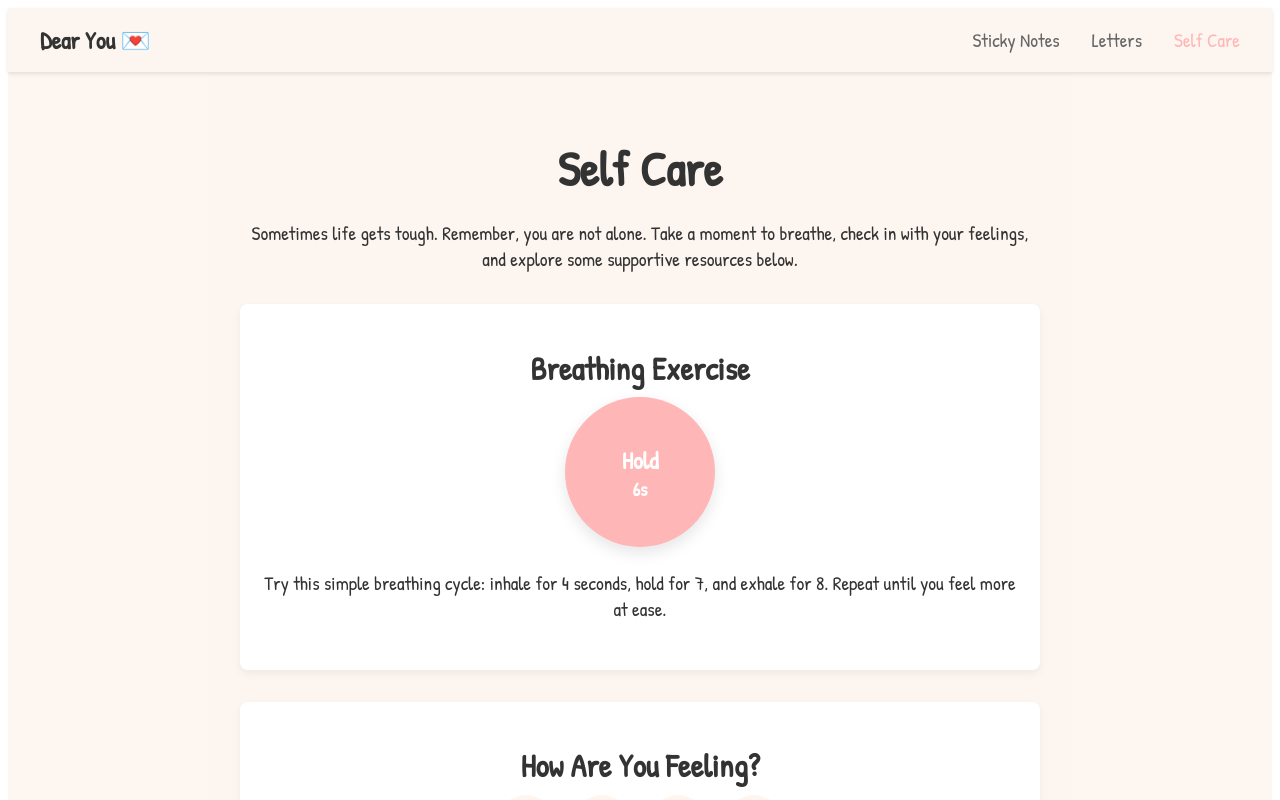
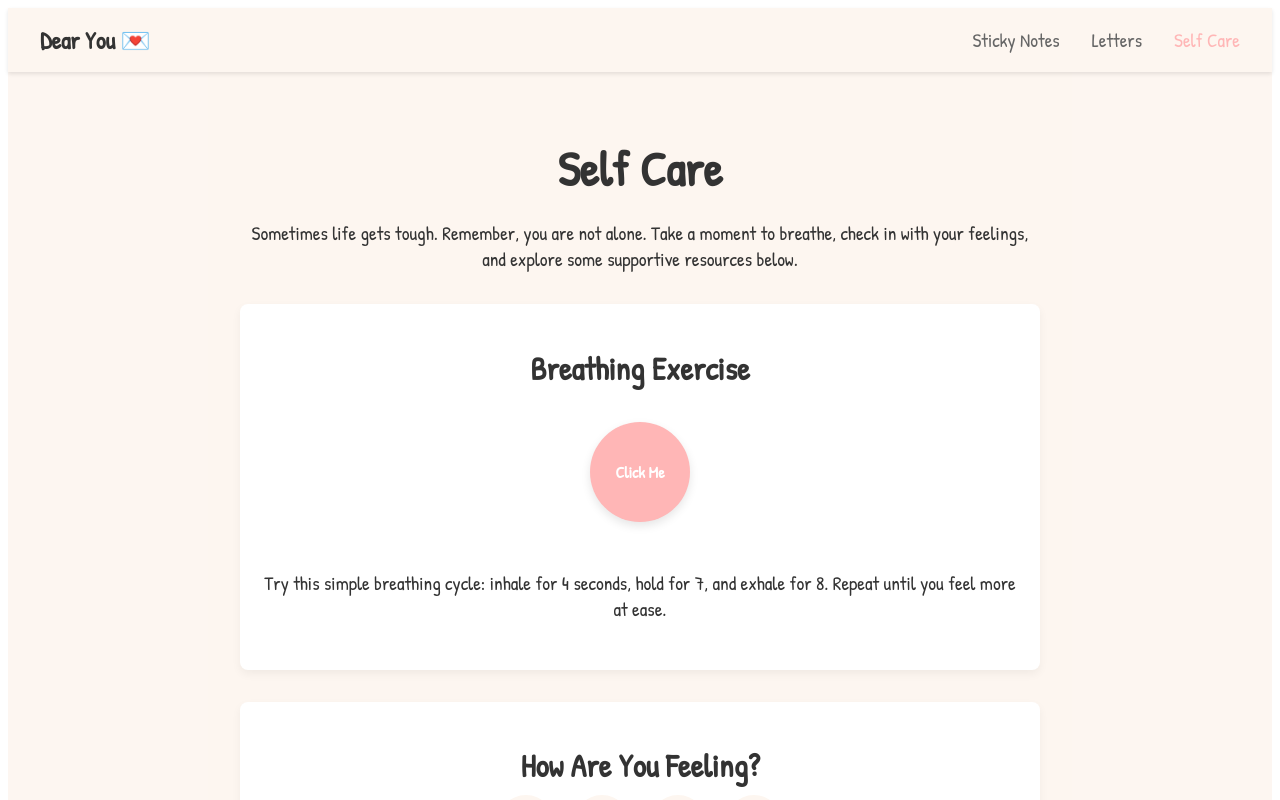
Before and after one commit to Tom-Par/Dear_You_Frontend, a React (Vite) app: page /self-care in a window 1280 px wide. Shown: the top 800 px of the page. Built offline with nearby package versions, Linux system fonts and the light colour scheme.

Commit message:
breathing exercise on/off functionality added

```diff
--- a/src/components/BreathingExercise.css
+++ b/src/components/BreathingExercise.css
@@ -4,7 +4,7 @@
   flex-direction: column;
   align-items: center;
   justify-content: center;
-    margin: 2rem 1rem;
+  margin: 2rem 0;
 }
 
 .breathing-circle {
@@ -12,13 +12,17 @@
   height: 100px;
   background-color: #ffb6b6;
   border-radius: 50%;
-    animation: breathe 19s infinite ease-in-out;
   box-shadow: 0 4px 10px rgba(0, 0, 0, 0.1);
   margin-bottom: 1rem;
   position: relative;
   display: flex;
   align-items: center;
   justify-content: center;
+  cursor: pointer;
+}
+
+.breathing-circle.active {
+  animation: breathe 19s infinite ease-in-out;
 }
 
 .circle-content {
@@ -36,23 +40,18 @@
   font-size: 0.8rem;
 }
 
-  .breathing-label {
-    font-size: 1.2rem;
-    color: #333;
-  }
-
-  /* Keyframes based on a 4-7-8 breathing pattern */
+/* Breathing animation following a 4-7-8 cycle */
 @keyframes breathe {
   0% {
     transform: scale(1);
   }
-    21% { /* Inhale (4/19 ≈ 21%) */
+  21% { /* Inhale for about 4 seconds (21% of 19s) */
     transform: scale(1.5);
   }
-    58% { /* Hold (additional 7 seconds) */
+  58% { /* Hold for about 7 seconds (additional 37%) */
     transform: scale(1.5);
   }
-    100% { /* Exhale (final 8 seconds) */
+  100% { /* Exhale for about 8 seconds (final 42%) */
     transform: scale(1);
   }
 }
--- a/src/components/BreathingExercise.jsx
+++ b/src/components/BreathingExercise.jsx
@@ -3,38 +3,56 @@ import React, { useState, useEffect } from 'react';
 import './BreathingExercise.css';
 
 function BreathingExercise() {
-  const totalCycle = 19; // Total duration in seconds (4 + 7 + 8)
+  const totalCycle = 19; // Total duration of the breathing cycle in seconds (4 + 7 + 8)
   const [time, setTime] = useState(0);
+  const [started, setStarted] = useState(false);
 
-  // Update the timer every second, resetting after the cycle ends
   useEffect(() => {
+    if (!started) return; // Don't start timer if exercise is not active
     const interval = setInterval(() => {
       setTime(prevTime => (prevTime + 1) % totalCycle);
     }, 1000);
     return () => clearInterval(interval);
-  }, []);
+  }, [started]);
 
-  // Determine the current phase and the remaining seconds in that phase
-  let phase = '';
-  let remaining = 0;
-
-  if (time < 4) {
-    phase = 'Inhale';
+  // Determine the current phase and remaining time based on 'time'
+  let phase = "";
+  let remaining = "";
+  if (!started) {
+    phase = "Click Me";
+  } else if (time < 4) {
+    phase = "Inhale";
     remaining = 4 - time;
   } else if (time < 11) {
-    phase = 'Hold';
+    phase = "Hold";
     remaining = 11 - time;
   } else {
-    phase = 'Exhale';
+    phase = "Exhale";
     remaining = 19 - time;
   }
 
+  // Toggle start/stop on click: stop and reset if already started; start if not
+  const handleClick = () => {
+    if (started) {
+      // Stop the exercise and reset state
+      setStarted(false);
+      setTime(0);
+    } else {
+      // Start the exercise
+      setStarted(true);
+      setTime(0);
+    }
+  };
+
   return (
     <div className="breathing-container">
-      <div className="breathing-circle">
+      <div
+        className={`breathing-circle ${started ? 'active' : ''}`}
+        onClick={handleClick}
+      >
         <div className="circle-content">
           <div className="phase-text">{phase}</div>
-          <div className="timer-text">{remaining}s</div>
+          {started && <div className="timer-text">{remaining}s</div>}
         </div>
       </div>
     </div>
```
Lines whose indentation alone changed are shown as unchanged.
